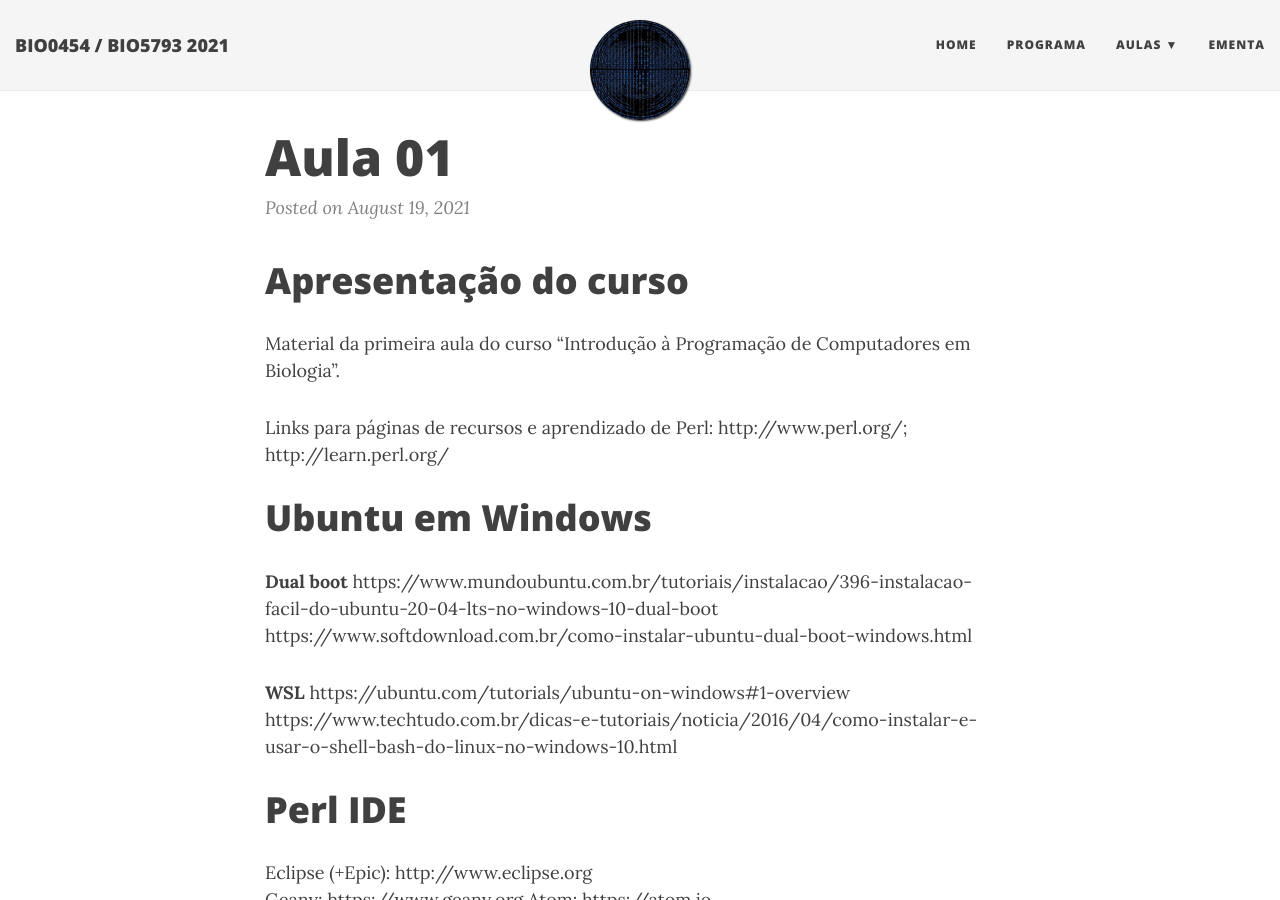
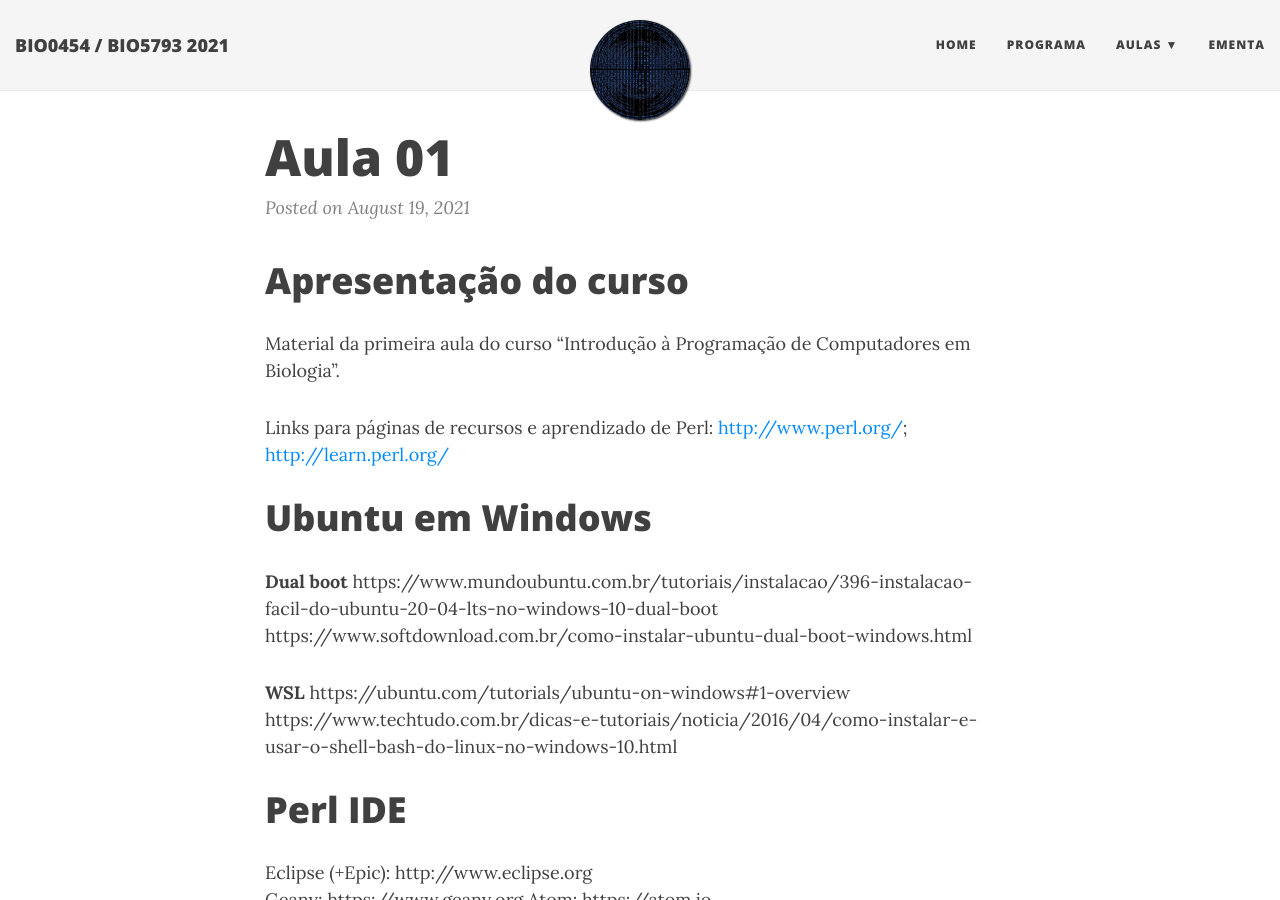
Before and after one commit to tttorres/introprog-copy, a Jekyll site: the page built from _posts/2021-08-19-Aula01.md, in a window 1280 px wide and 900 px high. Built offline with Jekyll 4.4.1, drawn with Linux system fonts in a browser that asks for light colours; nearby versions of some CDN libraries; part of the change alters nothing that is shown.

```diff
--- a/_posts/2021-08-19-Aula01.md
+++ b/_posts/2021-08-19-Aula01.md
@@ -7,7 +7,7 @@ title: Aula 01
 
 Material da primeira aula do curso “Introdução à Programação de Computadores em Biologia”.
 
-Links para páginas de recursos e aprendizado de Perl: http://www.perl.org/; http://learn.perl.org/
+Links para páginas de recursos e aprendizado de Perl: [http://www.perl.org/](http://www.perl.org/); [http://learn.perl.org/](http://learn.perl.org/)
 
 # Ubuntu em Windows
 
```
